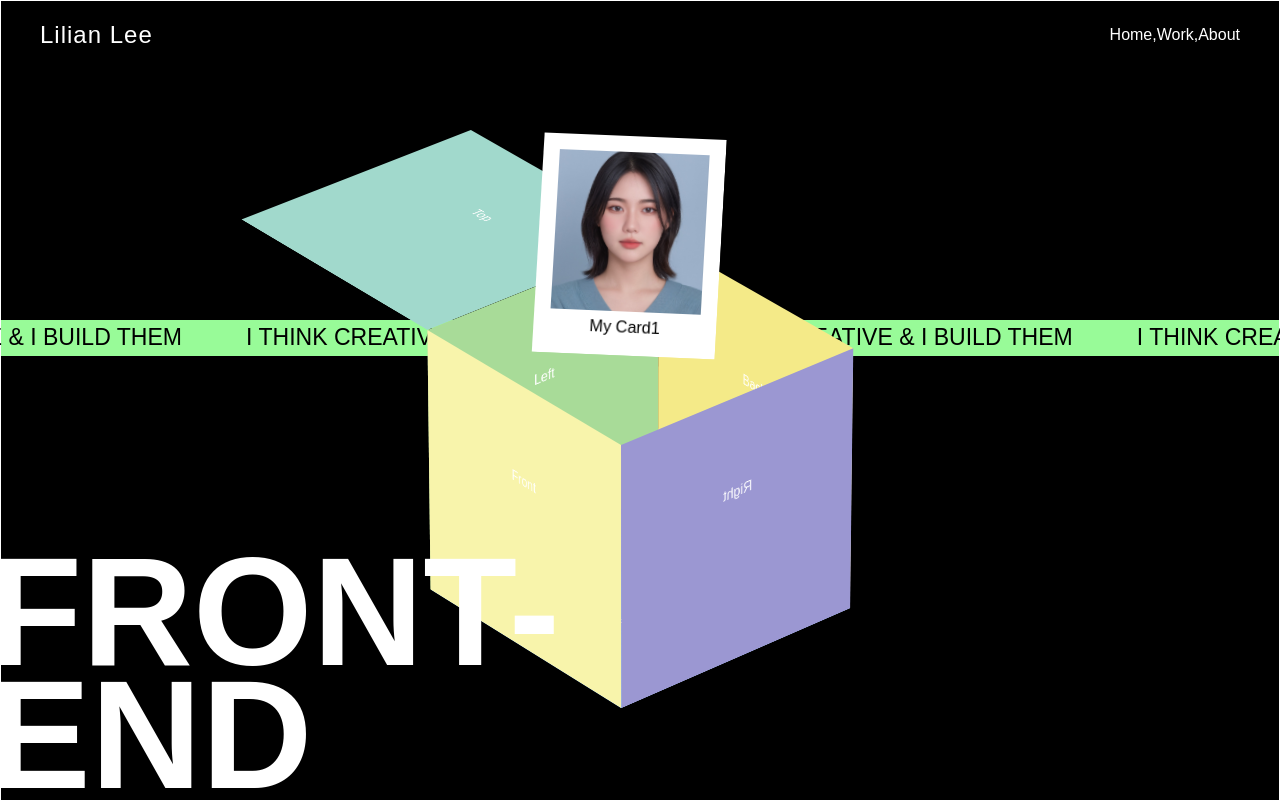
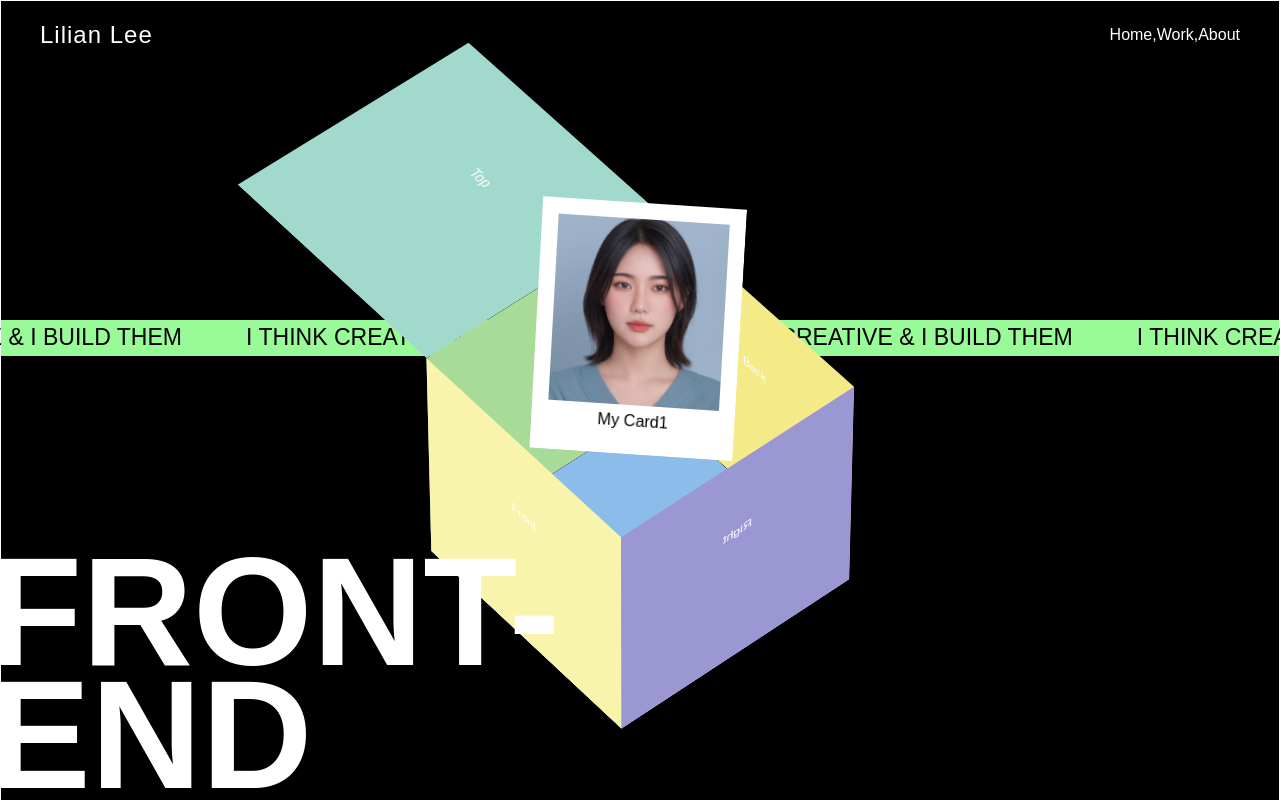
Before and after one commit to lilianlee0213/Portfolio-of-Lilian-Lee, a React (Create React App) app: page / in a window 1280 px wide. Shown: the top 800 px of the page. Built offline with nearby package versions, Linux system fonts and the light colour scheme; a web font is replaced by a local one.

Commit message:
profile card styles change

```diff
--- a/src/components/Home/index.js
+++ b/src/components/Home/index.js
@@ -10,7 +10,7 @@ export default function Home() {
 		offset: ['start end', 'end start'],
 	});
 	const upboxY = useTransform(scrollYProgress, [0.1, 0.3], ['300%', '0%']);
-	const rotateXBox = useTransform(scrollYProgress, [0.25, 0.4], [140, -30]);
+	const rotateXBox = useTransform(scrollYProgress, [0.25, 0.4], [140, -50]);
 	const rotateYBox = useTransform(scrollYProgress, [0.25, 0.4], [140, -50]);
 	const openBox = useTransform(scrollYProgress, [0.4, 0.5], [0, 300]);
 	const cardY = useTransform(scrollYProgress, [0.5, 0.6], [70, -250]);
@@ -47,7 +47,7 @@ export default function Home() {
 								id="profile"
 								className="profile-card"
 								style={{top: cardY}}>
-								<div className="photo-frame-image"></div>
+								<motion.div className="photo-frame-image"></motion.div>
 								<div className="photo-frame-text">My Card1</div>
 							</motion.div>
 						</motion.div>
--- a/src/components/Home/style.css
+++ b/src/components/Home/style.css
@@ -25,8 +25,8 @@
 
 .profile-card {
 	position: absolute;
-	width: 180px;
-	height: 220px;
+	width: 200px;
+	height: 250px;
 	background-color: #fff;
 	padding: 1rem;
 	text-align: center;
@@ -60,18 +60,14 @@
 	transform: rotateX(-90deg);
 }
 #profile {
-	top: 70px;
 	left: 50px;
-	right: 200px;
-	transform: rotateY(45deg) rotateX(50deg) rotateX(-10deg) translateZ(60px);
+	transform: rotateY(45deg) rotateX(50deg) rotateX(-10deg) translateZ(30px);
 }
-#profile .photo-frame-image {
+
+.photo-frame-image {
 	background: url('/src/images/cards/card-4.jpg');
 	background-size: cover;
 	background-position: center;
-}
-
-.photo-frame-image {
 	width: 100%;
 	height: 85%;
 	margin-bottom: 0.5rem;
```
